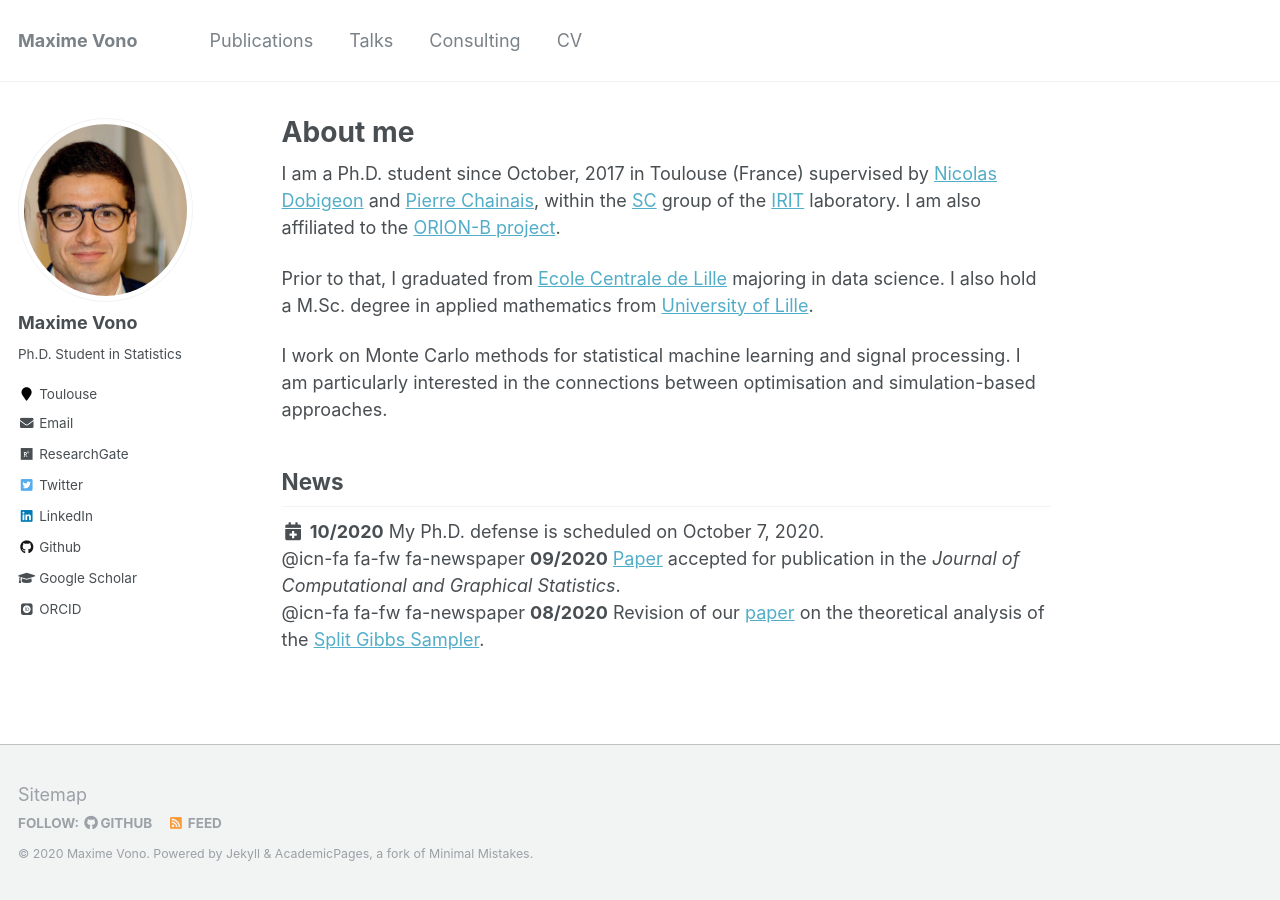
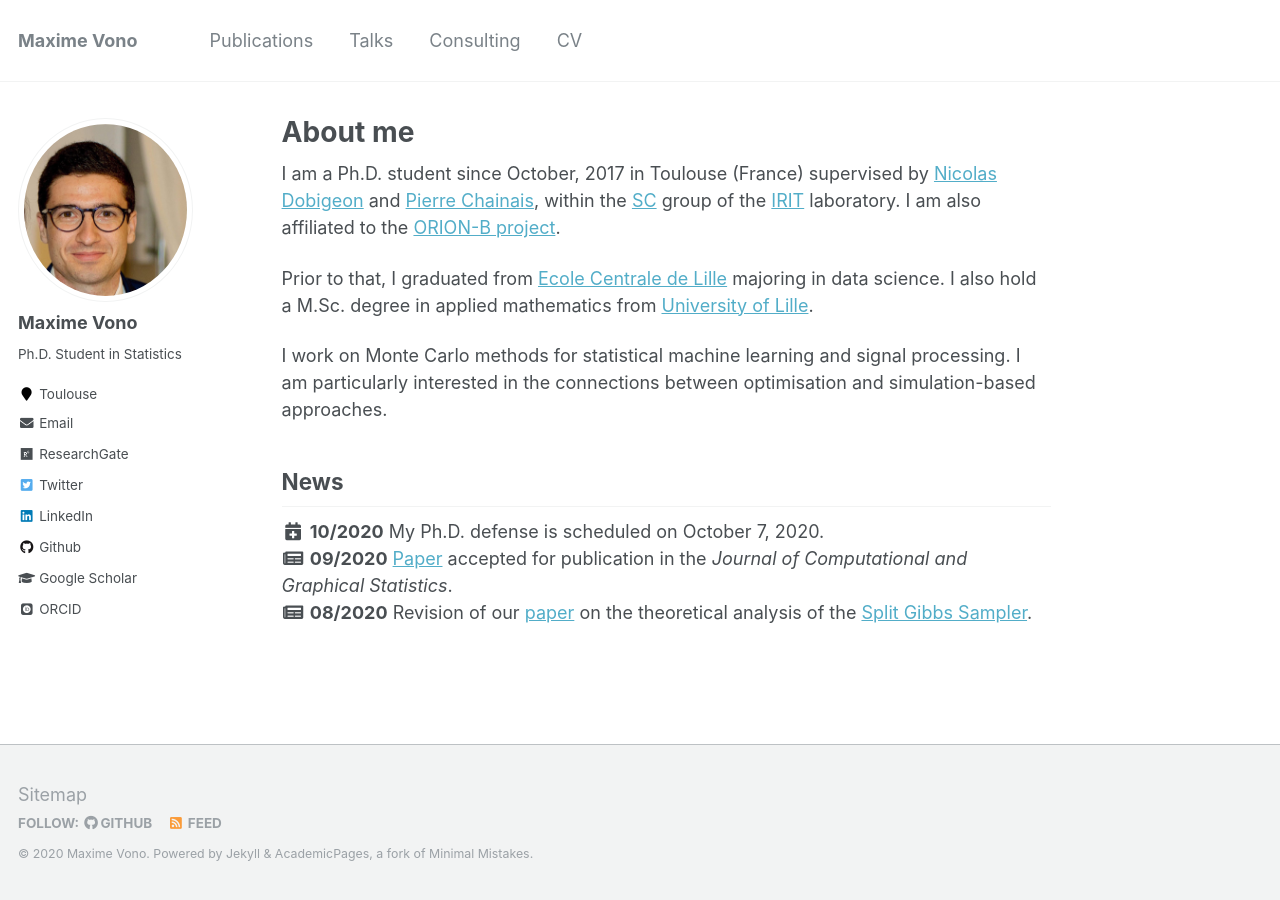
Before and after one commit to mvono/mvono.github.io, a Jekyll site: the page built from _pages/about.md, in a window 1280 px wide. Built offline with Jekyll 4.4.1, drawn with Linux system fonts in a browser that asks for light colours; some web fonts are replaced.

Commit message:
1st commit

```diff
--- a/_pages/about.md
+++ b/_pages/about.md
@@ -18,5 +18,5 @@ I work on Monte Carlo methods for statistical machine learning and signal proces
 
 ## News
 <i class="fas fa-fw fa-calendar-plus"></i> **10/2020** My Ph.D. defense is scheduled on October 7, 2020.
-@icn-fa fa-fw fa-newspaper **09/2020** [Paper](https://arxiv.org/abs/1902.05754) accepted for publication in the *Journal of Computational and Graphical Statistics*.
-@icn-fa fa-fw fa-newspaper **08/2020** Revision of our [paper](https://arxiv.org/abs/1905.11937) on the theoretical analysis of the [Split Gibbs Sampler](https://ieeexplore.ieee.org/document/8625467/").
+<i class="fa fa-fw fa-newspaper"></i> **09/2020** [Paper](https://arxiv.org/abs/1902.05754) accepted for publication in the *Journal of Computational and Graphical Statistics*.
+<i class="fa fa-fw fa-newspaper"></i> **08/2020** Revision of our [paper](https://arxiv.org/abs/1905.11937) on the theoretical analysis of the [Split Gibbs Sampler](https://ieeexplore.ieee.org/document/8625467/").
```
Also changed, not shown: 2 other files.
